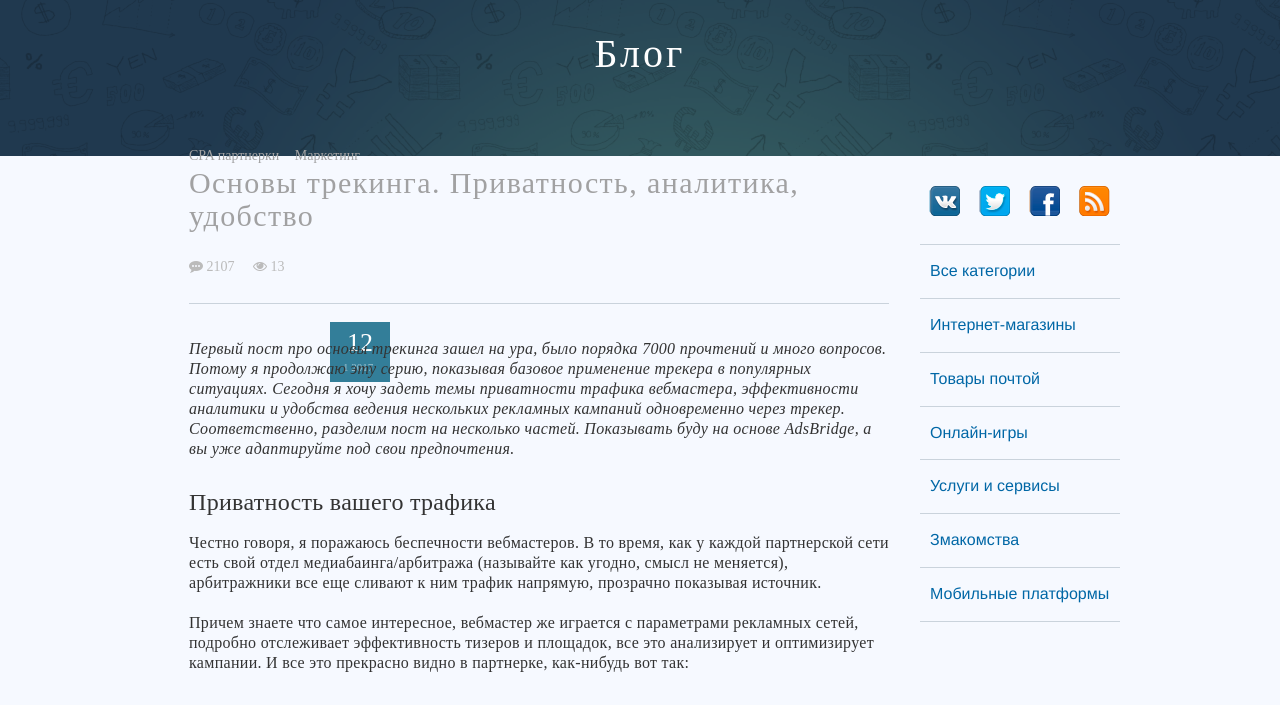
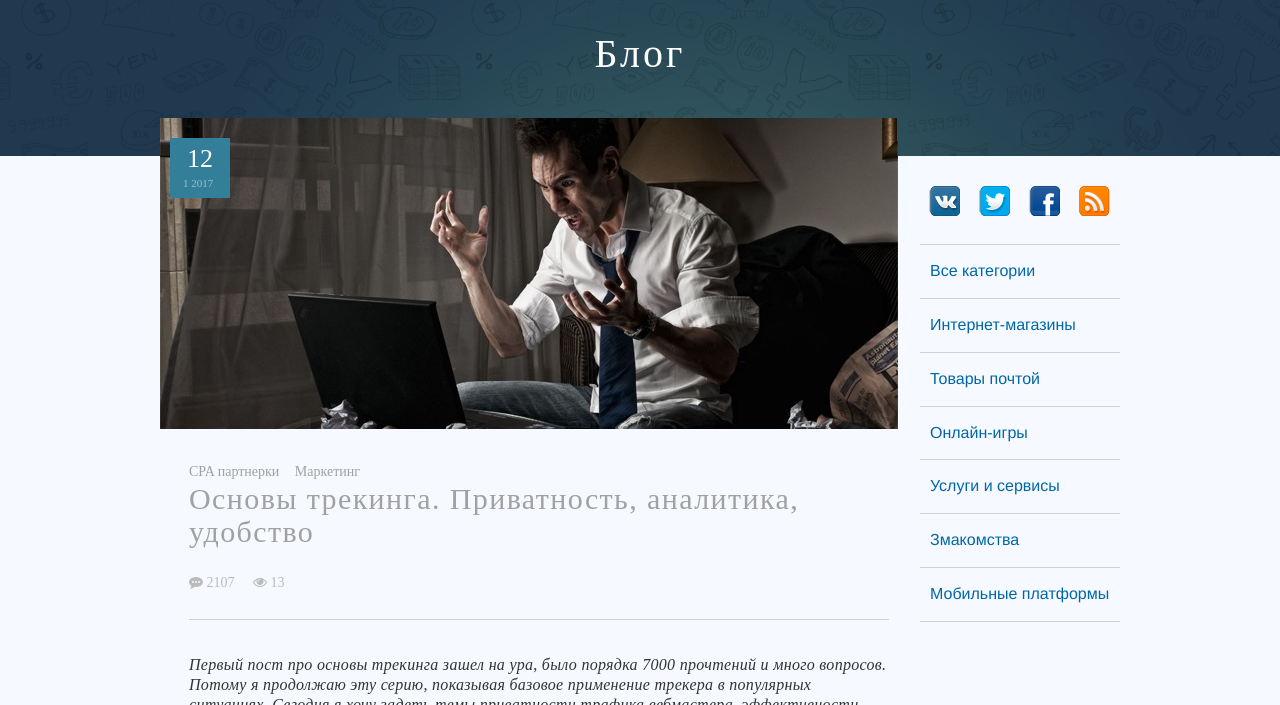
Before and after one commit to anastasia109/anastasia109.github.io, a plain HTML site: page index.html in a window 1280 px wide. Shown: the part 65-770 px from the top of the page. Drawn offline with nearby package versions, Linux system fonts and the light colour scheme.

Commit message:
Update style.css

```diff
--- a/css/style.css
+++ b/css/style.css
@@ -55,9 +55,13 @@ body{
 .main{
 	width: 960px;
 }
-.main .main_img{
+.main_img{
+	display: inline-block;
+	width:738px;
+	height: 311px;
 	position: relative;
 	top:-38px;
+	background: url(../img/main_img1.jpg) no-repeat;
 }
 .quad {
 	background: #337e99;
@@ -65,8 +69,8 @@ body{
 	height: 60px;
 	color: #fff;
 	position: absolute;
-	top:204px;
-	left: 170px;
+	top:20px;
+	left: 10px;
 }
 .quad div {
 	font-family: "PtSansRegular";
```
